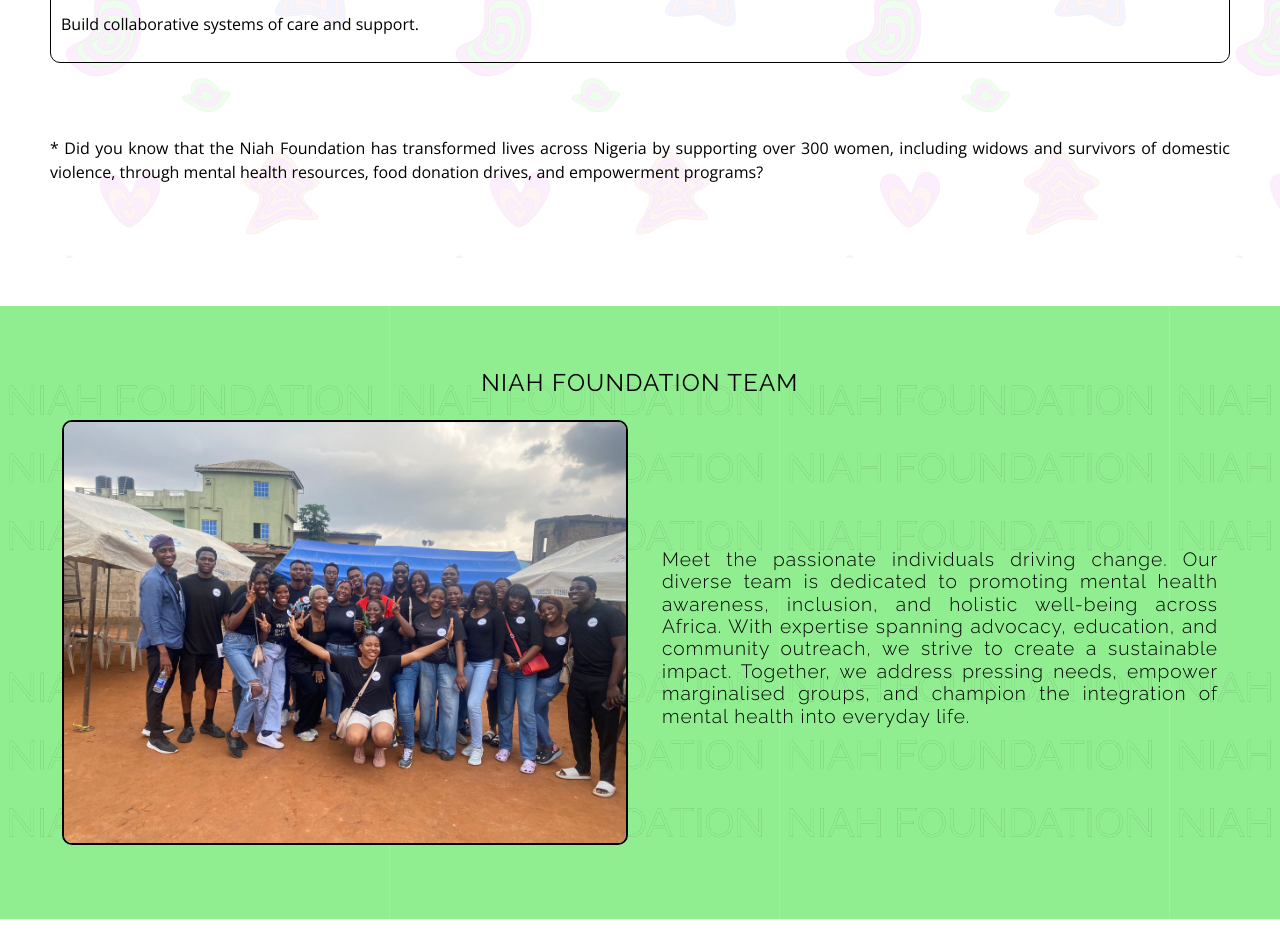
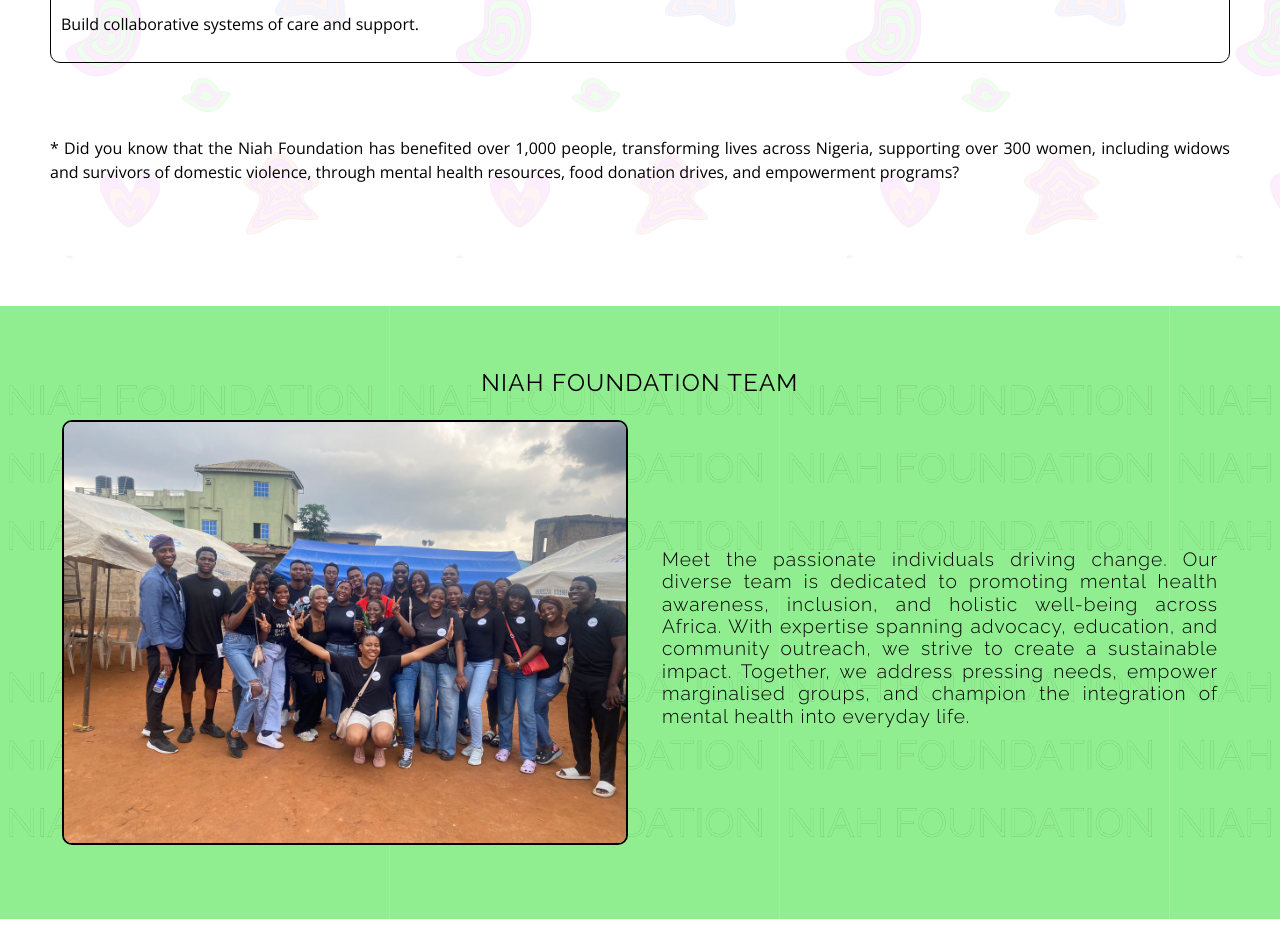
Before and after one commit to 8sosa/Niah-foundation, a React (Create React App) app: page / in a window 1280 px wide. Shown: the part 1840-2773 px from the top of the page. Built offline with nearby package versions, Linux system fonts and the light colour scheme.

Commit message:
final update

```diff
--- a/src/Components/Pages/Home.js
+++ b/src/Components/Pages/Home.js
@@ -66,7 +66,7 @@
             <p className='OFDesc'>Champion the inclusion of special needs individuals.</p>
             <p className='OFDesc'>Build collaborative systems of care and support.</p>
           </div>
-          <span className='OFDesc mb-4' data-aos="fade-up">* Did you know that the Niah Foundation has transformed lives across Nigeria by supporting over 300 women, including widows and survivors of domestic violence, through mental health resources, food donation drives, and empowerment programs?</span>
+          <span className='OFDesc mb-4' data-aos="fade-up">* Did you know that the Niah Foundation has benefited over 1,000 people, transforming lives across Nigeria, supporting over 300 women, including widows and survivors of domestic violence, through mental health resources, food donation drives, and empowerment programs?</span>
         </section>
         <section className='greenBg pt-5 pb-5'>
           <h1 className='greenBgHeader mb-4 mt-3'>NIAH FOUNDATION TEAM</h1>
```
